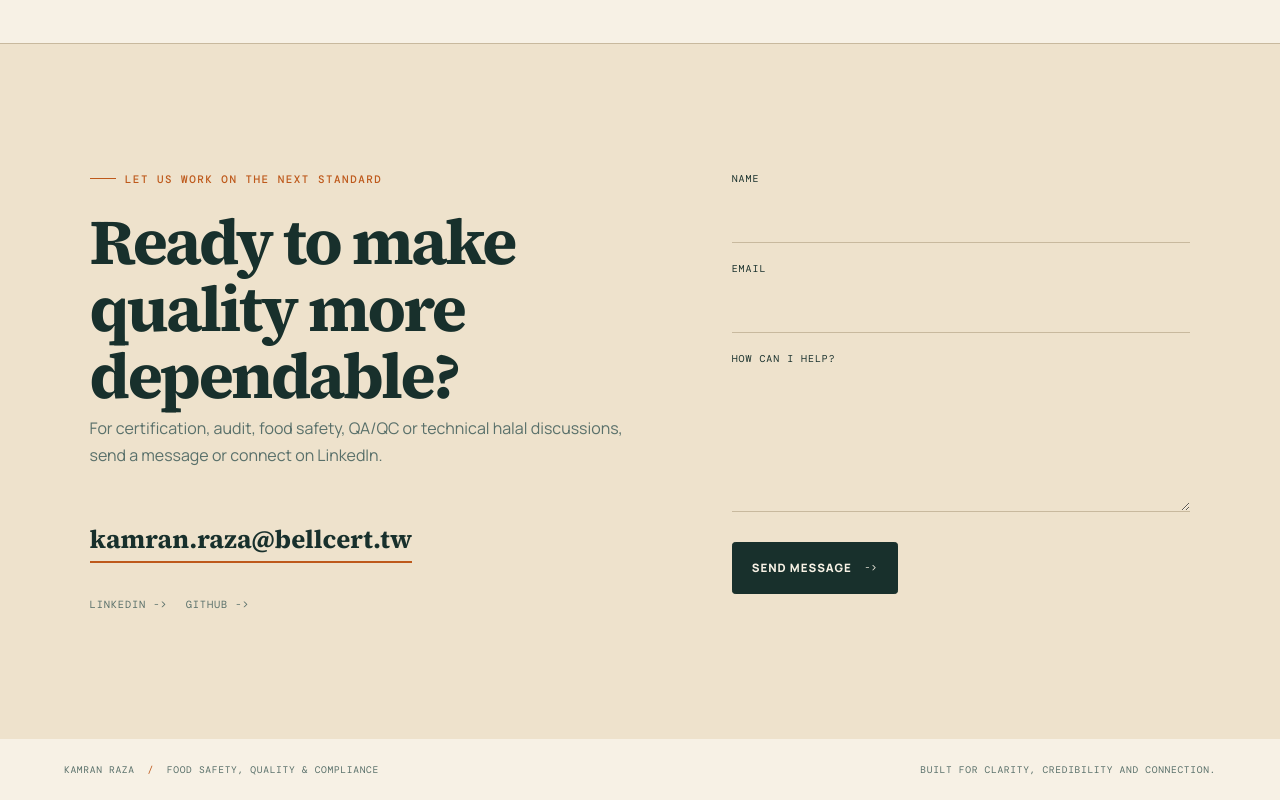
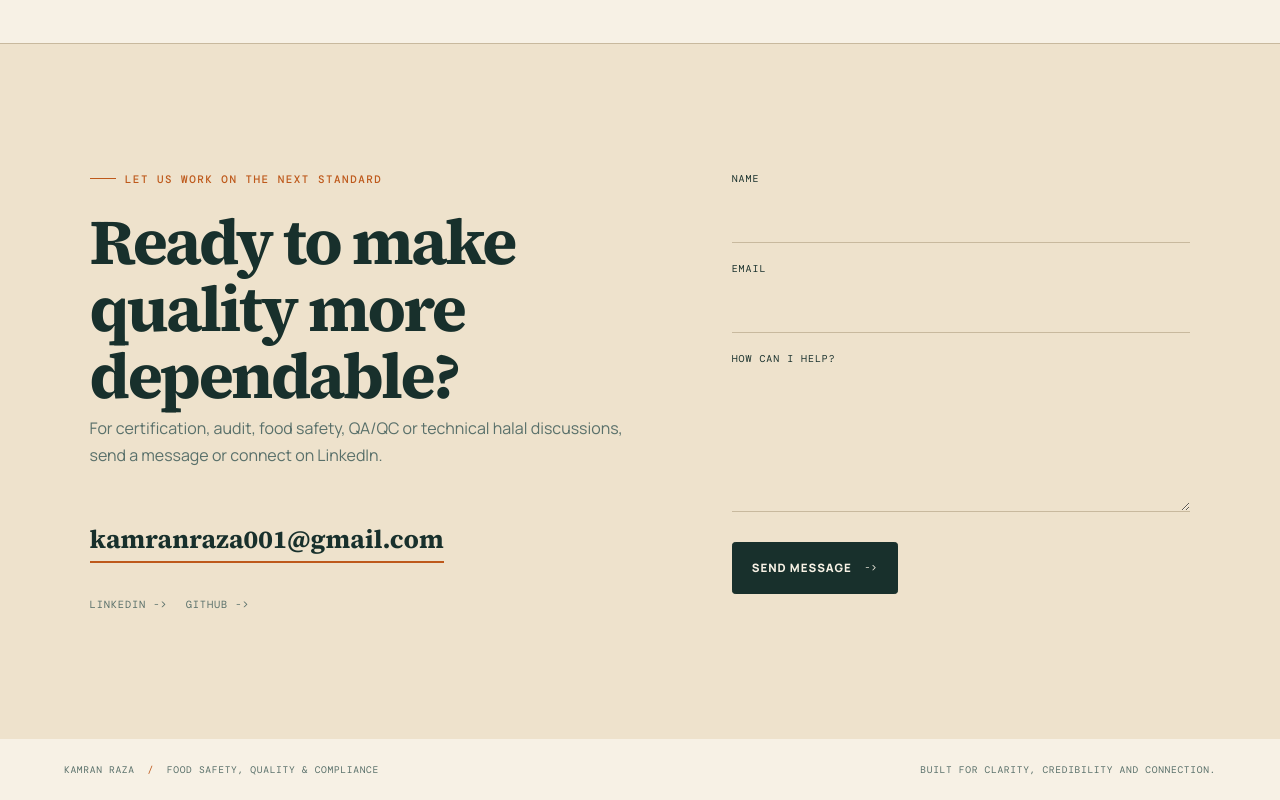
Before and after one commit to kamranraza001/kamran-portfolio, a React (Vite) app: page / in a window 1280 px wide. Shown: the part 6207-7007 px from the top of the page. Built offline with nearby package versions, Linux system fonts and the light colour scheme.

Commit message:
Update contact email to personal email kamranraza001@gmail.com

```diff
--- a/src/data/portfolio.ts
+++ b/src/data/portfolio.ts
@@ -5,7 +5,7 @@ export const portfolio = {
   heroTitle: 'Auditing systems. Strengthening trust.',
   shortIntroduction: 'ISO 22000 and ISO 46001 Lead Auditor, Technical Halal Auditor, and quality professional helping organizations turn standards into dependable day-to-day practice.',
   about: 'I bring a practical, audit-based perspective to food safety, quality assurance and certification compliance. With 6+ years across manufacturing, supplier assessments and management-system auditing, I help teams reduce risk, close gaps and build systems that are ready for scrutiny.',
-  email: 'kamran.raza@bellcert.tw',
+  email: 'kamranraza001@gmail.com',
   navigation: [
     { label: 'About', href: '#about' },
     { label: 'Experience', href: '#experience' },
```
